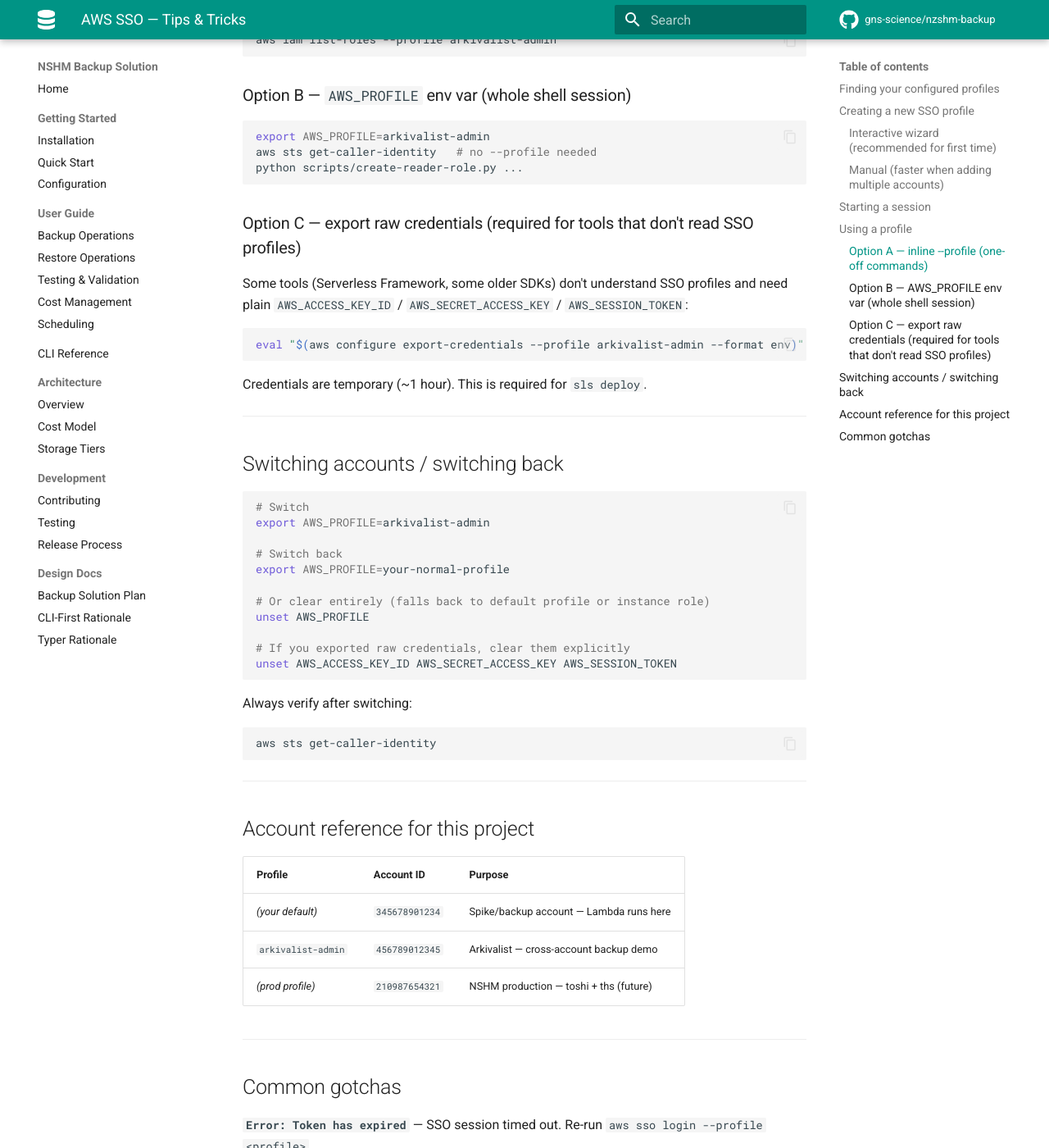
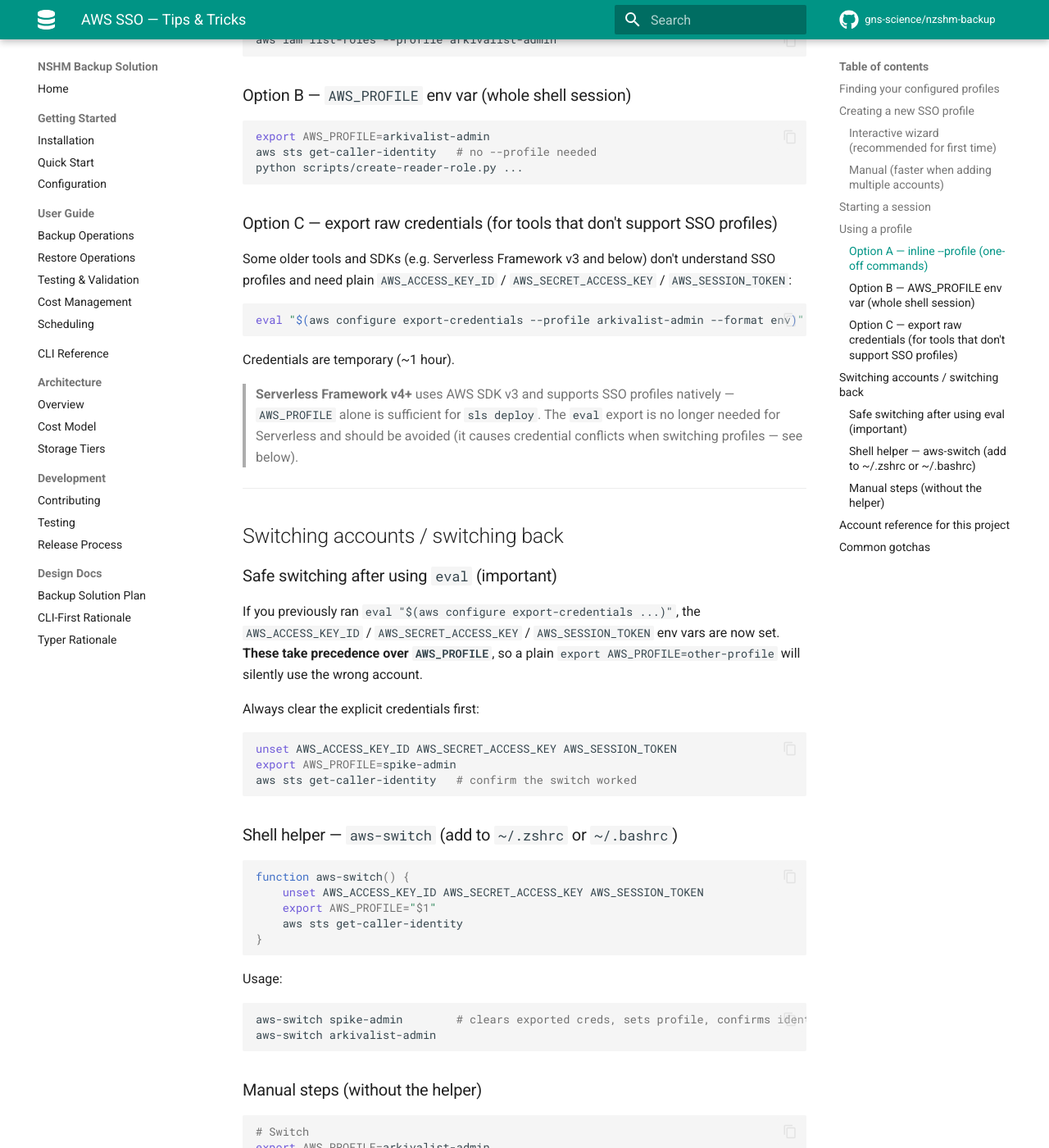
Before and after one commit to GNS-Science/aws-snapshot, an MkDocs documentation site: the page built from docs/AWS_SSO_TIPS.md, in a window 1280 px wide and 1400 px high, scrolled down 1499 px. Shown: the whole window at 82% size. Built offline with MkDocs 1.6.1 and Material for MkDocs 9.7.7, drawn with Linux system fonts in a browser that asks for light colours; comment, search, counter and statistics services are not loaded; the version menu is left out; some of the changed text lies outside the part shown.

Commit message:
docs: document boto3 sso_session incompatibility and eval workaround

````diff
--- a/docs/AWS_SSO_TIPS.md
+++ b/docs/AWS_SSO_TIPS.md
@@ -80,20 +80,59 @@
 python scripts/create-reader-role.py ...
 ```
 
-### Option C — export raw credentials (required for tools that don't read SSO profiles)
+### Option C — export raw credentials (for tools that don't support SSO profiles)
 
-Some tools (Serverless Framework, some older SDKs) don't understand SSO profiles
-and need plain `AWS_ACCESS_KEY_ID` / `AWS_SECRET_ACCESS_KEY` / `AWS_SESSION_TOKEN`:
+Some older tools and SDKs (e.g. Serverless Framework v3 and below) don't understand SSO profiles and need plain
+`AWS_ACCESS_KEY_ID` / `AWS_SECRET_ACCESS_KEY` / `AWS_SESSION_TOKEN`:
 
 ```bash
 eval "$(aws configure export-credentials --profile arkivalist-admin --format env)"
 ```
 
-Credentials are temporary (~1 hour). This is required for `sls deploy`.
+Credentials are temporary (~1 hour).
+
+> **Serverless Framework v4+** uses AWS SDK v3 and supports SSO profiles natively —
+> `AWS_PROFILE` alone is sufficient for `sls deploy`. The `eval` export is no longer
+> needed for Serverless and should be avoided (it causes credential conflicts when
+> switching profiles — see below).
 
 ---
 
 ## Switching accounts / switching back
+
+### Safe switching after using `eval` (important)
+
+If you previously ran `eval "$(aws configure export-credentials ...)"`, the
+`AWS_ACCESS_KEY_ID` / `AWS_SECRET_ACCESS_KEY` / `AWS_SESSION_TOKEN` env vars are
+now set. **These take precedence over `AWS_PROFILE`**, so a plain
+`export AWS_PROFILE=other-profile` will silently use the wrong account.
+
+Always clear the explicit credentials first:
+
+```bash
+unset AWS_ACCESS_KEY_ID AWS_SECRET_ACCESS_KEY AWS_SESSION_TOKEN
+export AWS_PROFILE=spike-admin
+aws sts get-caller-identity   # confirm the switch worked
+```
+
+### Shell helper — `aws-switch` (add to `~/.zshrc` or `~/.bashrc`)
+
+```bash
+function aws-switch() {
+    unset AWS_ACCESS_KEY_ID AWS_SECRET_ACCESS_KEY AWS_SESSION_TOKEN
+    export AWS_PROFILE="$1"
+    aws sts get-caller-identity
+}
+```
+
+Usage:
+
+```bash
+aws-switch spike-admin        # clears exported creds, sets profile, confirms identity
+aws-switch arkivalist-admin
+```
+
+### Manual steps (without the helper)
 
 ```bash
 # Switch
@@ -131,8 +170,29 @@
 
 **`Error: Token has expired`** — SSO session timed out. Re-run `aws sso login --profile <profile>`.
 
-**Serverless Framework ignores SSO profile** — use Option C (export raw credentials) before `sls deploy`.
+**Serverless Framework ignores SSO profile** — fixed in Serverless v4+, which uses AWS SDK v3 with native SSO support. Just set `AWS_PROFILE` and `sls deploy` works directly.
 
-**boto3 / backup CLI ignores `AWS_PROFILE`** — boto3 *does* support SSO profiles natively; Option B works fine for `backup run` and scripts. Only Option C is needed for non-AWS tools.
+**boto3 can't resolve SSO profiles that use the `sso_session` format** — AWS CLI v2 stores
+credentials differently from what botocore expects when profiles reference a separate
+`[sso-session]` block without inline `sso_start_url` / `sso_region`. In this case boto3
+raises `InvalidConfigError: missing required configuration: sso_start_url, sso_region`
+even though the CLI works fine. Workaround: export credentials first, then run:
+
+```bash
+eval $(aws configure export-credentials --profile arkivalist-admin --format env)
+python scripts/create-reader-role.py ...
+unset AWS_ACCESS_KEY_ID AWS_SECRET_ACCESS_KEY AWS_SESSION_TOKEN
+```
+
+This affects one-off admin scripts that need to talk to a non-default account directly
+via boto3. The `backup` CLI itself is unaffected because it always runs as the backup
+account (which has a fully-configured profile) and assumes cross-account roles via
+`sts:AssumeRole` — it never creates a boto3 session from the source account's profile.
 
 **Wrong account after switching** — always run `aws sts get-caller-identity` to confirm before running destructive or cross-account operations.
+
+**`AWS_PROFILE` silently ignored after `eval` export** — if you previously ran
+`eval "$(aws configure export-credentials ...)"`, the `AWS_ACCESS_KEY_ID` env var
+is set and wins over `AWS_PROFILE`. The `backup` CLI will warn you if it detects
+both set at once. Fix: `unset AWS_ACCESS_KEY_ID AWS_SECRET_ACCESS_KEY AWS_SESSION_TOKEN`
+before switching profile, or use the `aws-switch` helper above.
````
